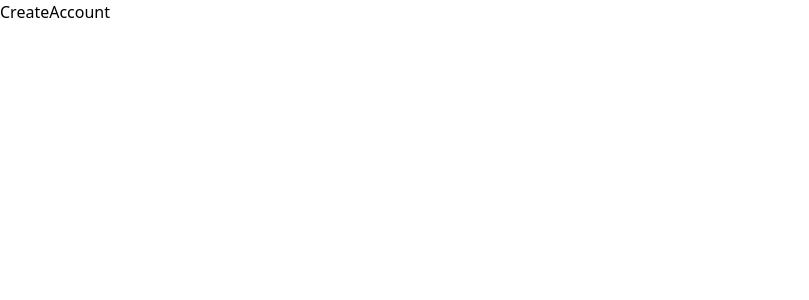
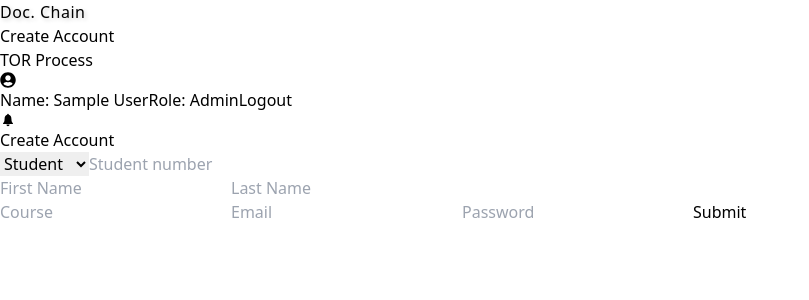
Before and after one commit to KingNoran/DocChain, a React (Vite) app in the folder frontend/: page /admin/create in a window 1280 px wide. Shown: the top 300 px of the page, without its empty margins (0-809 px from the left). Built offline with nearby package versions, Linux system fonts and the light colour scheme; sample sign-in values are in the browser's storage.

Commit message:
ADD create account functionality

```diff
--- a/frontend/src/pages/admin/AdminDashboard.jsx
+++ b/frontend/src/pages/admin/AdminDashboard.jsx
@@ -4,7 +4,7 @@ import { useNavigate } from "react-router-dom";
 import AdminHeader from "./AdminHeader";
 
 const AdminDashboard = () => {
-    const { user, logout } = useUser();
+    const { user } = useUser();
     const navigate = useNavigate();
 
     useEffect(() => {
--- a/frontend/src/pages/admin/AdminHeader.jsx
+++ b/frontend/src/pages/admin/AdminHeader.jsx
@@ -12,8 +12,8 @@ const AdminHeader = () =>{
         role: user.role
     };
 
-    return(
-        <div className="w-full h-[100px] bg-black flex justify-between items-center px-8">
+    return (
+        <div className="text-white w-full h-[100px] bg-black flex justify-between items-center px-8">
             <div id="logo">
                 <HomeButton destination="/admin/dashboard" />
             </div>
--- a/frontend/src/pages/admin/CreateAccount.jsx
+++ b/frontend/src/pages/admin/CreateAccount.jsx
@@ -1,9 +1,175 @@
-
+import axios from "axios";
+import { useState, useEffect } from "react";
+import { useNavigate } from "react-router-dom";
+import { useUser } from "../../context/UserContext";
+import AdminHeader from "./AdminHeader";
+import { useSnackbar } from "notistack";
+import Spinner from "../../components/Spinner";
 
 const CreateAccount = () => {
-    return (
-        <div>CreateAccount</div>
-    )
-}
+    const [loading, setLoading] = useState(false);
+    const [firstName, setFirstName] = useState("");
+    const [lastName, setLastName] = useState("");
+    const [name, setName] = useState("");
+    const [studentNo, setStudentNo] = useState("");
+    const [course, setCourse] = useState("");
+    const [email, setEmail] = useState("");
+    const [password, setPassword] = useState("");
+    const [role, setRole] = useState("student");
+    const { user } = useUser();
+    const navigate = useNavigate();
+    const { enqueueSnackbar } = useSnackbar();
 
-export default CreateAccount
+    useEffect(() => {
+        if (!user || user.role !== "admin") {
+            navigate("/login");
+            localStorage.setItem("user", null);
+        }
+    }, [user, navigate]);
+
+    const handleSubmit = (event) => {
+        event.preventDefault();
+
+        if (role !== "student") {
+            setStudentNo("");
+            setCourse("");
+        }
+
+        setName(`${firstName} ${lastName}`);
+
+        const userData = {
+            studentNo,
+            name,
+            email,
+            password,
+            course,
+        };
+        setLoading(true);
+
+        axios.post(`http://localhost:5555/admin/create/${role}`, userData)
+            .then(() => {
+                setLoading(false);
+                enqueueSnackbar(`${role.charAt(0).toUpperCase() + role.slice(1)} account created successfully`, { variant: 'success' });
+                setStudentNo("");
+                setFirstName("");
+                setLastName("");
+                setEmail("");
+                setPassword("");
+                setCourse("");
+            })
+            .catch(error => {
+                setLoading(false);
+                console.log(error);
+                enqueueSnackbar('Error making the account', { variant: 'error' });
+            });
+    };
+
+    return user && user.role === "admin" ? (
+        <div>
+            <AdminHeader />
+            <div className="flex flex-col justify-center items-center">
+                <h1 className="text-4xl m-16 font-semibold">Create Account</h1>
+                <form
+                    className="w-1/3 flex flex-col gap-5 items-center px-10 py-7 border-2 border-black rounded-lg"
+                    onSubmit={handleSubmit}
+                >
+                    {loading ? <Spinner /> : ''}
+                    <select
+                        className="p-1 focus:outline-none mr-auto text-xl rounded-3xl"
+                        value={role}
+                        onChange={(event) => {
+                            setRole(event.target.value);
+                            setStudentNo("");
+                            setFirstName("");
+                            setLastName("");
+                            setEmail("");
+                            setPassword("");
+                            setCourse("");
+                        }}
+                    >
+                        <option value="student">Student</option>
+                        <option value="admin">Admin</option>
+                        <option value="registrar">Registrar</option>
+                    </select>
+                    {role === "student" ? (
+                        <input
+                            className="px-3 py-1.5 border-2 w-full border-black rounded-3xl"
+                            type="text"
+                            placeholder="Student number"
+                            value={studentNo}
+                            onChange={(event) =>
+                                setStudentNo(event.target.value)
+                            }
+                            required
+                        />
+                    ) : (
+                        ""
+                    )}
+                    <div className="flex gap-3 w-full">
+                        <input
+                            className="px-3 py-1.5 border-2 w-full border-black rounded-3xl"
+                            type="text"
+                            placeholder="First Name"
+                            value={firstName}
+                            onChange={(event) =>
+                                setFirstName(event.target.value)
+                            }
+                        />
+                        <input
+                            className="px-3 py-1.5 border-2 w-full border-black rounded-3xl"
+                            type="text"
+                            placeholder="Last Name"
+                            value={lastName}
+                            onChange={(event) =>
+                                setLastName(event.target.value)
+                            }
+                        />
+                    </div>
+                    {role === "student" ? (
+                        <input
+                            className="px-3 py-1.5 border-2 w-full border-black rounded-3xl"
+                            type="text"
+                            placeholder="Course"
+                            value={course}
+                            onChange={(event) => setCourse(event.target.value)}
+                            required
+                        />
+                    ) : (
+                        ""
+                    )}
+                    <input
+                        className="px-3 py-1.5 border-2 w-full border-black rounded-3xl"
+                        type="email"
+                        placeholder="Email"
+                        value={email}
+                        onChange={(event) => setEmail(event.target.value)}
+                    />
+                    <input
+                        className="px-3 py-1.5 border-2 w-full border-black rounded-3xl"
+                        type="password"
+                        placeholder="Password"
+                        value={password}
+                        onChange={(event) => setPassword(event.target.value)}
+                    />
+                    <button
+                        className="cursor-pointer w-36 bg-black text-white font-semibold text-2xl border-2 border-solid border-black px-7 py-1 rounded-3xl hover:bg-slate-900 hover:border-slate-900"
+                        type="submit"
+                        disabled={
+                            loading ||
+                            !email ||
+                            !password ||
+                            !firstName ||
+                            !lastName
+                        }
+                    >
+                        Submit
+                    </button>
+                </form>
+            </div>
+        </div>
+    ) : (
+        <h1>Unauthorized</h1>
+    );
+};
+
+export default CreateAccount;
```
Also changed, not shown: frontend/src/components/ProfileModal.jsx (added), 1 other file (tests, documents, lock files or other folders).
